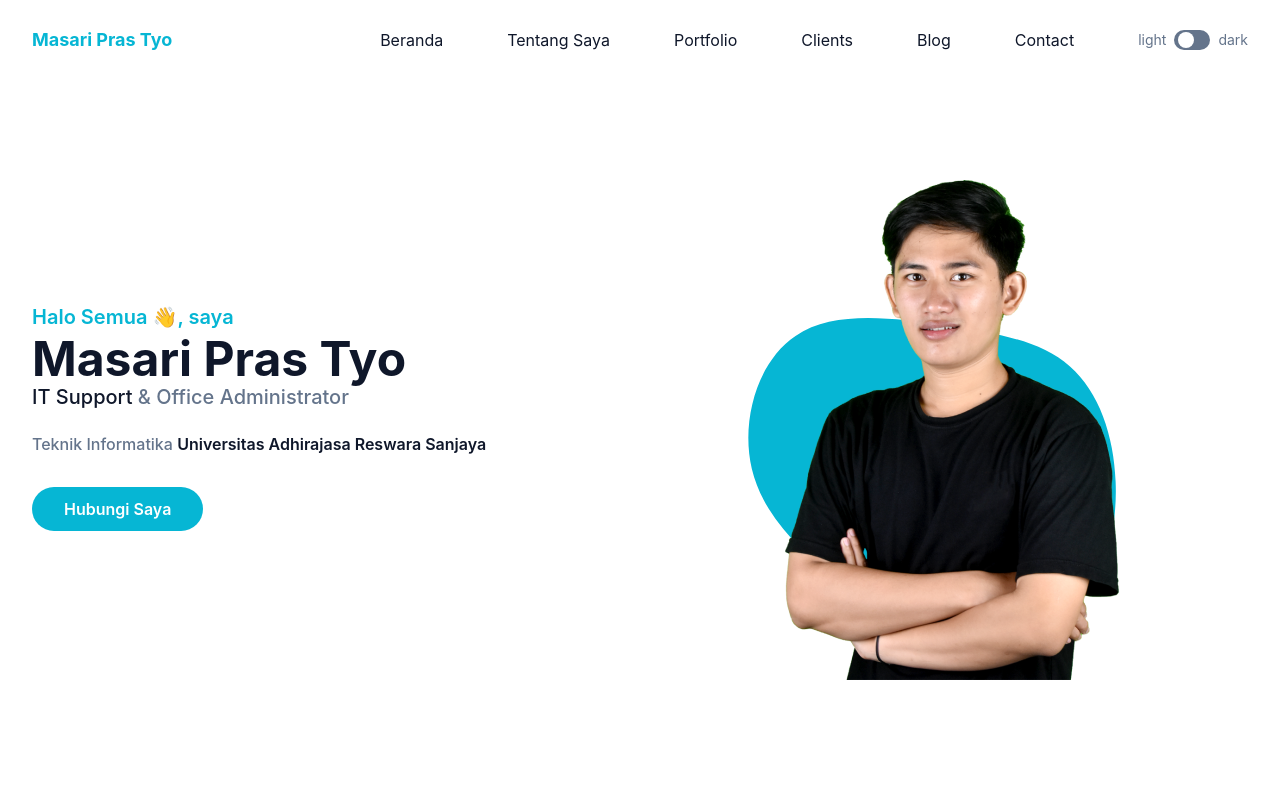
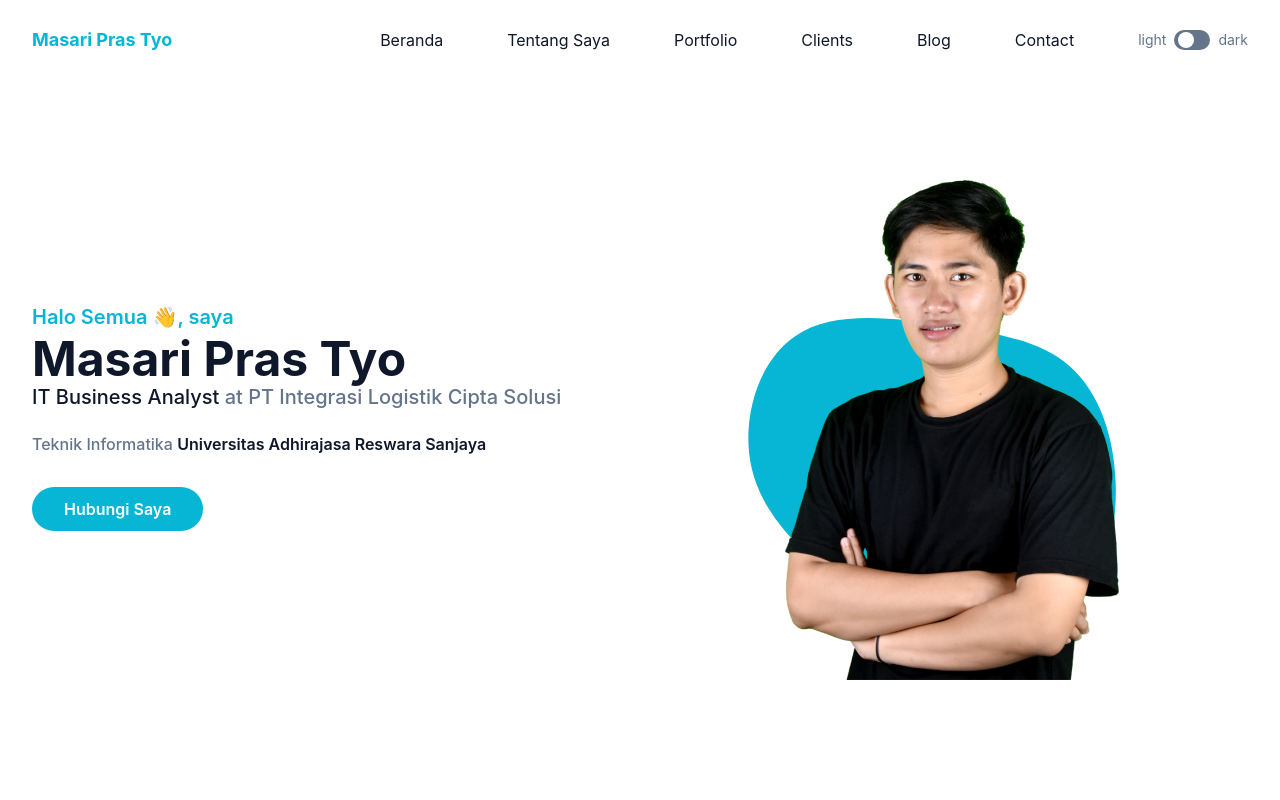
Before and after one commit to masariprastyo/portfolio, a website: page index.html in a window 1280 px wide. Shown: the top 800 px of the page. Drawn offline with Linux system fonts and the light colour scheme.

Commit message:
Update Role

```diff
--- a/index.html
+++ b/index.html
@@ -81,7 +81,7 @@
                 <div class="flex flex-wrap">
                     <div class="w-full self-center px-4 lg:w-1/2">
                         <h1 class="text-base font-semibold text-primary md:text-xl">Halo Semua 👋, saya <span class="block font-bold text-dark text-4xl mt-1 lg:text-5xl dark:text-white">Masari Pras Tyo</span></h1>
-                        <h2 class="font-medium text-secondary text-lg mb-5 lg:text-xl"><span class="text-dark dark:text-white">IT Support</span> & Office Administrator</h2>
+                        <h2 class="font-medium text-secondary text-lg mb-5 lg:text-xl"><span class="text-dark dark:text-white">IT Business Analyst</span> at PT Integrasi Logistik Cipta Solusi</h2>
                         <p class="font-medium text-secondary mb-10 leading-relaxed">Teknik Informatika <span class="text-dark font-semibold dark:text-white">Universitas Adhirajasa Reswara Sanjaya</span></p>
 
                         <a href="mailto: masariptyo@gmail.com" class="text-base font-semibold text-white bg-primary py-3 px-8 rounded-full hover:shadow-lg hover:opacity-80 transition duration-300 ease-in-out">Hubungi Saya</a>
```
